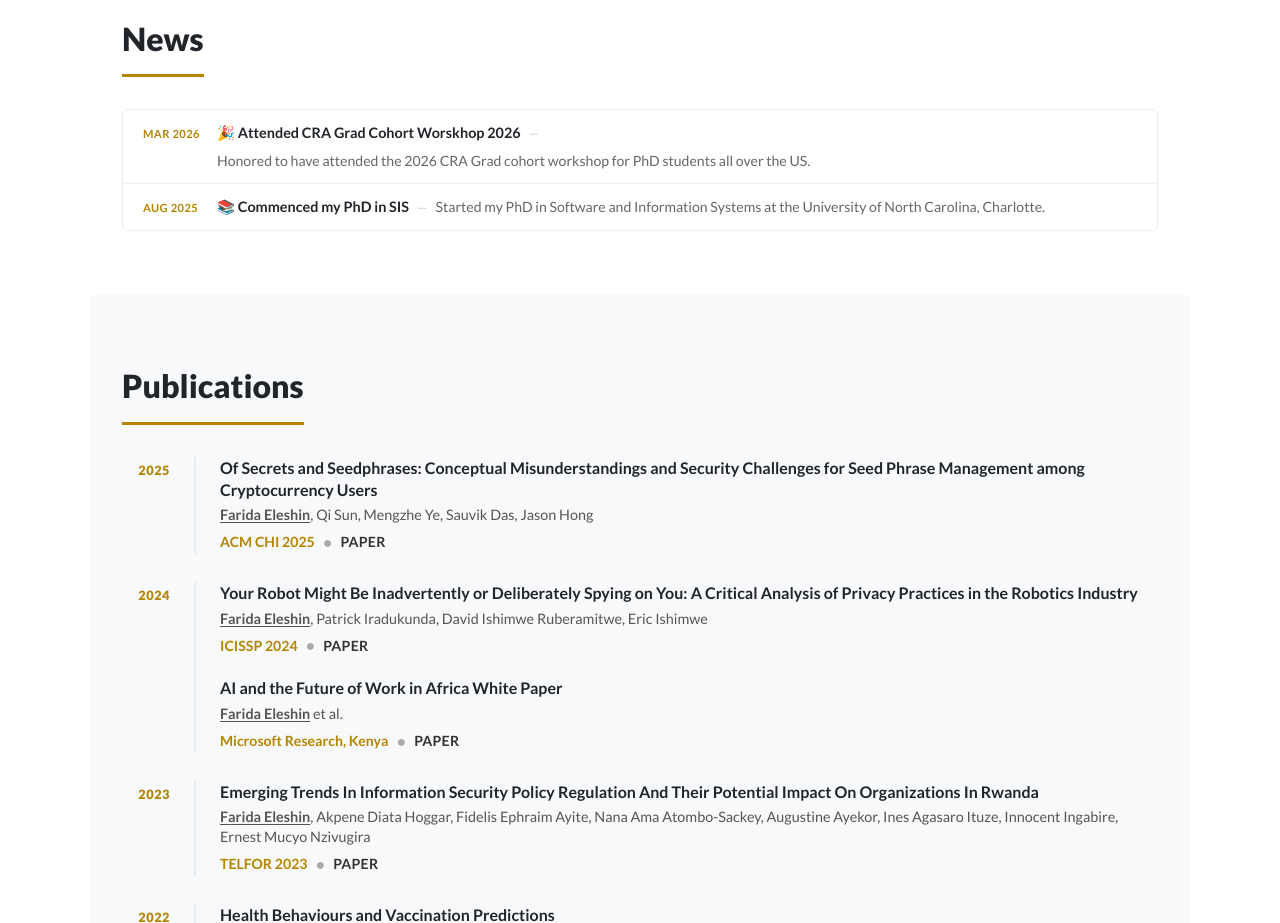
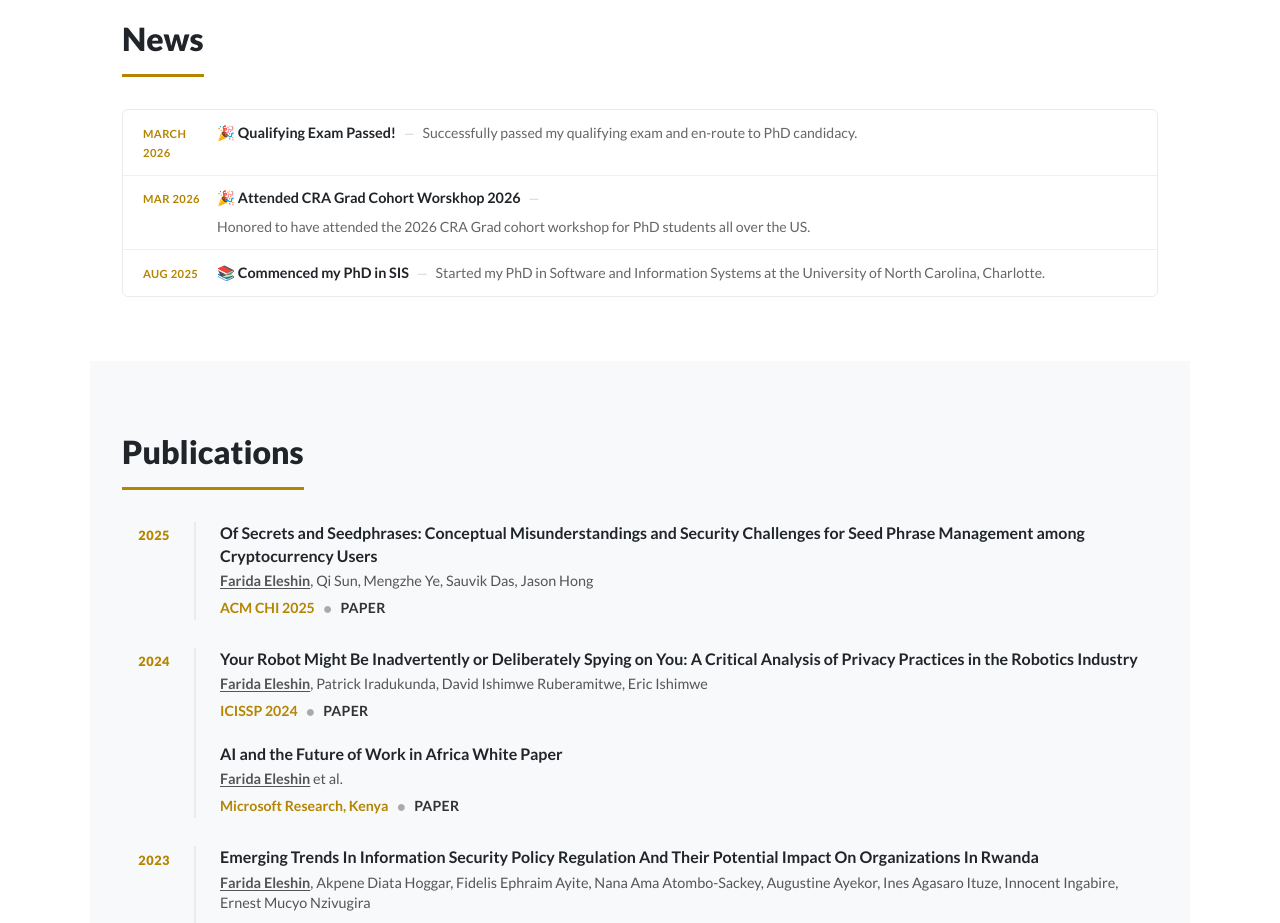
Before and after one commit to faridaeleshin/faridaeleshin, a plain HTML site: page index.html in a window 1280 px wide. Shown: the part 860-1783 px from the top of the page. Drawn offline with Linux system fonts and the light colour scheme.

Commit message:
news update

```diff
--- a/index.html
+++ b/index.html
@@ -692,6 +692,16 @@
                 </div> -->
 
                 <div class="news-item">
+                    <span class="news-date">March 2026</span>
+                    <div class="news-content">
+                        <h3>🎉 Qualifying Exam Passed!</h3>
+                        <span class="news-divider">—</span>
+                        <p>Successfully passed my qualifying exam and en-route to PhD candidacy.</p>
+                        <!-- <a href="#" class="news-link">Read Paper <i class="fas fa-arrow-right"></i></a> -->
+                    </div>
+                </div>
+
+                <div class="news-item">
                     <span class="news-date">Mar 2026</span>
                     <div class="news-content">
                         <h3>🎉 Attended CRA Grad Cohort Worskhop 2026</h3>
@@ -709,15 +719,7 @@
                     </div>
                 </div>
 
-                <!-- <div class="news-item">
-                    <span class="news-date">Aug 2025</span>
-                    <div class="news-content">
-                        <h3>🎉 First First-Author Paper!</h3>
-                        <span class="news-divider">—</span>
-                        <p>"Digital Literacy and Technology Adoption in Marginalized Populations" published at CSCW 2023.</p>
-                        <a href="#" class="news-link">Read Paper <i class="fas fa-arrow-right"></i></a>
-                    </div>
-                </div> -->
+
 
             </div>
             <!-- <p class="news-scroll-hint"><i class="fas fa-chevron-down" style="font-size:0.65rem;"></i> scroll for more</p> -->
```
